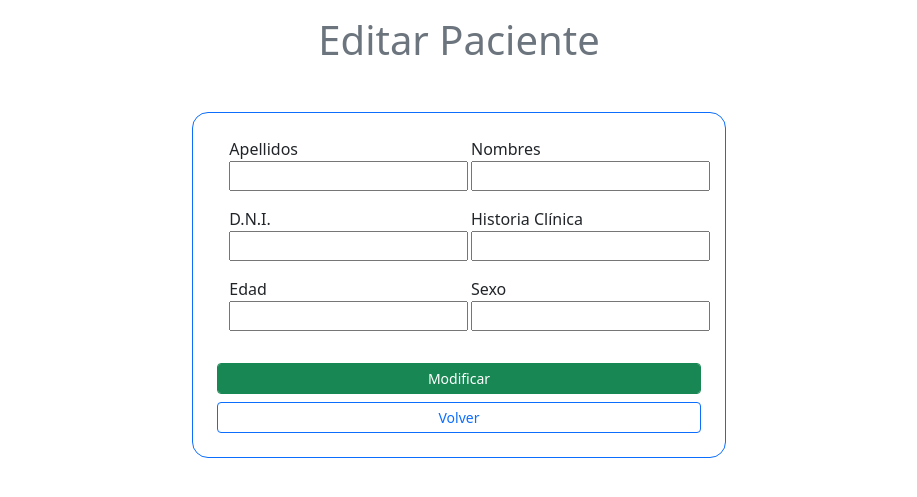
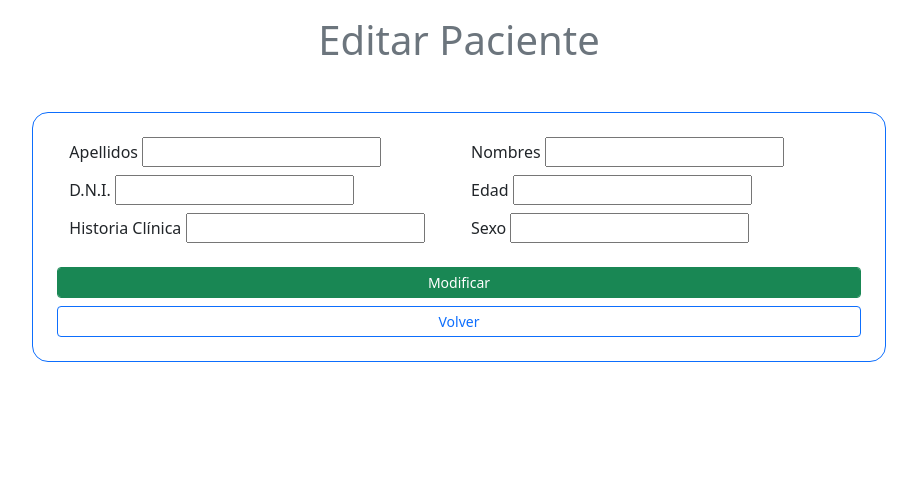
Before and after one commit to JGimenezDev/CentroMedico, a Django app: template CentroMedico/turno/templates/turno/editar_paciente.html in a window 1280 px wide. Shown: the part 56-553 px from the top of the page, without its empty margins (181-1098 px from the left). Run offline with Django 3.2, Linux system fonts and the light colour scheme; the template is opened without the code that fills it: most values are stand-ins (such as "Sample title", 1, 10 or a date in 2020); form fields are guessed from the names that the template uses; some libraries are stand-ins or nearby versions.

Commit message:
Cambios en el fronted solamente

```diff
--- a/CentroMedico/turno/static/css/styles.css
+++ b/CentroMedico/turno/static/css/styles.css
@@ -10,5 +10,5 @@
 }
 
 .h1-home {
-    font-size: 5em;
+    font-size: 3em;
 }
--- a/CentroMedico/turno/templates/turno/detalle_turno.html
+++ b/CentroMedico/turno/templates/turno/detalle_turno.html
@@ -8,11 +8,11 @@
 
 {% block content %}
 
-<h1 class="fs-1 text-center text-secondary mt-3 mb-5">Detalle de Paciente</h1>
+<h1 class="fs-1 text-center text-secondary mt-3 mb-5">Detalle del Turno</h1>
 
 <div class="container-fluid">
     <div class="row justify-content-center">
-        <div class="col-3">
+        <div class="col-10 col-sm-8 col-md-6">
 
             <!-- ------------ Tarjeta de informacion del paciente -------------  -->
             <div class="card" style="width: 100%;">
--- a/CentroMedico/turno/templates/turno/editar_paciente.html
+++ b/CentroMedico/turno/templates/turno/editar_paciente.html
@@ -12,43 +12,31 @@
 
 <div class="container-fluid">
     <div class="row justify-content-center">
-        <form method="post" class="col-5 row border border-primary rounded-4 p-4">{% csrf_token %}
+        <form method="post" class="col-10 col-md-8 row border border-primary rounded-4 p-4 mb-3">{% csrf_token %}
 
-            <div class="col-6">
-                <label>Apellidos
+            <label class="col-12 col-sm-6 pb-2">Apellidos
                 {{form.apellido}}
             </label>
-            </div>
 
-            <div class="col-6">
-                <p><label>Nombres
+            <label class="col-12 col-sm-6 pb-2">Nombres
                 {{form.nombre}}
-                </label></p>
-            </div>
+            </label>
 
-            <div class="col-6">
-                <p><label>D.N.I.
+            <label class="col-6 pb-2">D.N.I.
                 {{form.dni}}
-                </label></p>
-            </div>
+            </label>
 
-            <div class="col-6">
-                <p><label>Historia Clínica
+            <label class="col-6 pb-2">Edad
+                {{form.edad}}
+            </label>
+
+            <label class="col-12 col-sm-6 pb-2">Historia Clínica
                 {{form.h_clinica}}
-                </label></p>
-            </div>
+            </label>
 
-            <div class="col-6">
-                <p><label>Edad
-                    {{form.edad}}
-                </label></p>
-            </div>
-
-            <div class="col-6">
-                <label>Sexo
+            <label class="col-12 col-sm-6 pb-2">Sexo
                 {{form.sexo}}
             </label>
-            </div>
 
             <button type="submit" class="btn btn-sm btn-success form-control mt-3">Modificar</button>
             <a href="{% url 'turno:detalle_paciente' paciente.id %}" class="btn btn-sm btn-outline-primary form-control mt-2">Volver</a>
--- a/CentroMedico/turno/templates/turno/editar_turno.html
+++ b/CentroMedico/turno/templates/turno/editar_turno.html
@@ -11,8 +11,8 @@
 <h1 class="fs-1 text-center text-secondary mt-3 mb-5">Editar Turno</h1>
 
 <div class="container-fluid">
-    <div class="row justify-content-center">
-        <form method="post" class="col-4 border border-primary rounded-4 p-4">{% csrf_token %}
+    <div class="row justify-content-center mb-3">
+        <form method="post" class="col-10 col-sm-8 col-md-6 border border-primary rounded-4 p-4">{% csrf_token %}
             {{form.as_p}}
             <button type="submit" class="btn btn-sm btn-success form-control">Modificar</button>
             <a href="{% url 'turno:detalle_turno' turno.id %}" class="btn btn-sm btn-outline-primary form-control mt-2">Volver</a>
--- a/CentroMedico/turno/templates/turno/eliminar_turno.html
+++ b/CentroMedico/turno/templates/turno/eliminar_turno.html
@@ -10,8 +10,9 @@
 
 <h1 class="fs-1 text-center text-secondary mt-3 mb-5">Eliminar Turno</h1>
 
-<div class="container-fluid row justify-content-center text-center">
-    <div class="col-6 alert alert-danger" role="alert">
+<div class="container-fluid">
+    <div class="row justify-content-center text-center">
+        <div class="col-10 col-sm-8 col-lg-6 alert alert-danger" role="alert">
             <p>¿Desea eliminar el TURNO del paciente: <strong> {{ turno.paciente }} </strong>?</p>
             <p>reservado para el día <em>{{ turno.fecha|date:'d M Y' }}</em> a las <em>{{ turno.hora }}hs.</em></p>
             <form method="post">{% csrf_token %}
@@ -20,5 +21,6 @@
             </form>
         </div>
     </div>
+</div>
 
 {% endblock content %}
--- a/CentroMedico/turno/templates/turno/home_turno.html
+++ b/CentroMedico/turno/templates/turno/home_turno.html
@@ -14,7 +14,7 @@
         <div class="carousel-inner">
             <div class="carousel-item active">
                 <img src="{% static 'img/img_home.jpg' %}" class="d-block w-100 imagen-home" height="500px">
-                <div class="carousel-caption d-none d-md-block text-home">
+                <div class="carousel-caption d-block text-home">
                     <h1 class="h1-home">Mi Centro Médico</h1>
                     <h5>Gestione aquí los turnos de su centro médico.</h5>
                 </div>
```
Also changed, not shown: CentroMedico/CentroMedico/settings.py (+4 -7 lines), CentroMedico/turno/templates/turno/detalle_paciente.html (+12 -8 lines), CentroMedico/turno/templates/turno/eliminar_paciente.html (+9 -7 lines), CentroMedico/turno/templates/turno/listar_pacientes.html (+4 -4 lines), CentroMedico/turno/templates/turno/listar_turnos.html (+13 -12 lines), CentroMedico/db.sqlite3 (added), CentroMedico/turno/migrations/0001_initial.py, CentroMedico/turno/migrations/0002_alter_especialidad_options_paciente_sexo.py (deleted), CentroMedico/turno/migrations/0003_remove_turno_unique_fecha_hora_and_more.py (deleted). Lines whose indentation alone changed are shown as unchanged.
